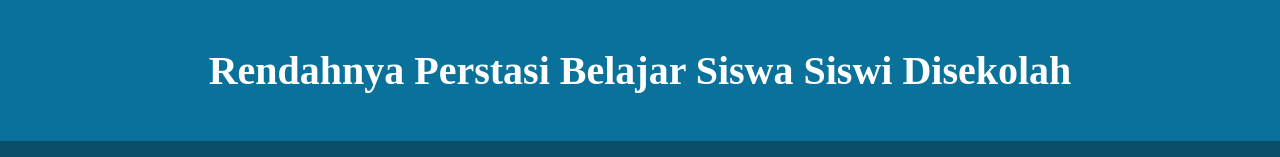
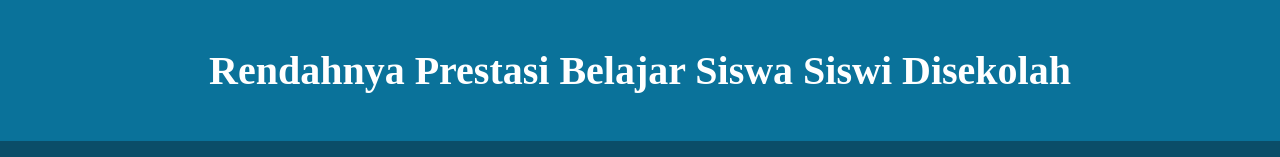
Before and after one commit to SDegree/rendahnya-perstasi-belajar-siswa-siswi-disekolah, a plain HTML site: page index.html in a window 1280 px wide. Shown: the top 157 px of the page. Drawn offline with Linux system fonts and the light colour scheme.

Commit message:
Update index.html

```diff
--- a/index.html
+++ b/index.html
@@ -2,14 +2,14 @@
 
 <head>
    <meta name="viewport" content="width=device-width, initial-scale=1">
-   <title>Perstasi Belajar Siswa</title>
+   <title>Prestasi Belajar Siswa Siswi Disekolah</title>
    <link rel="stylesheet" href="assets/style/style.css">
 </head>
 
 <body>
    <header class="capitalize">
       <div class="jumbotron">
-         <h1>rendahnya perstasi belajar siswa siswi disekolah</h1>
+         <h1>rendahnya prestasi belajar siswa siswi disekolah</h1>
       </div>
       <nav>
          <div class="dropdown">
```
